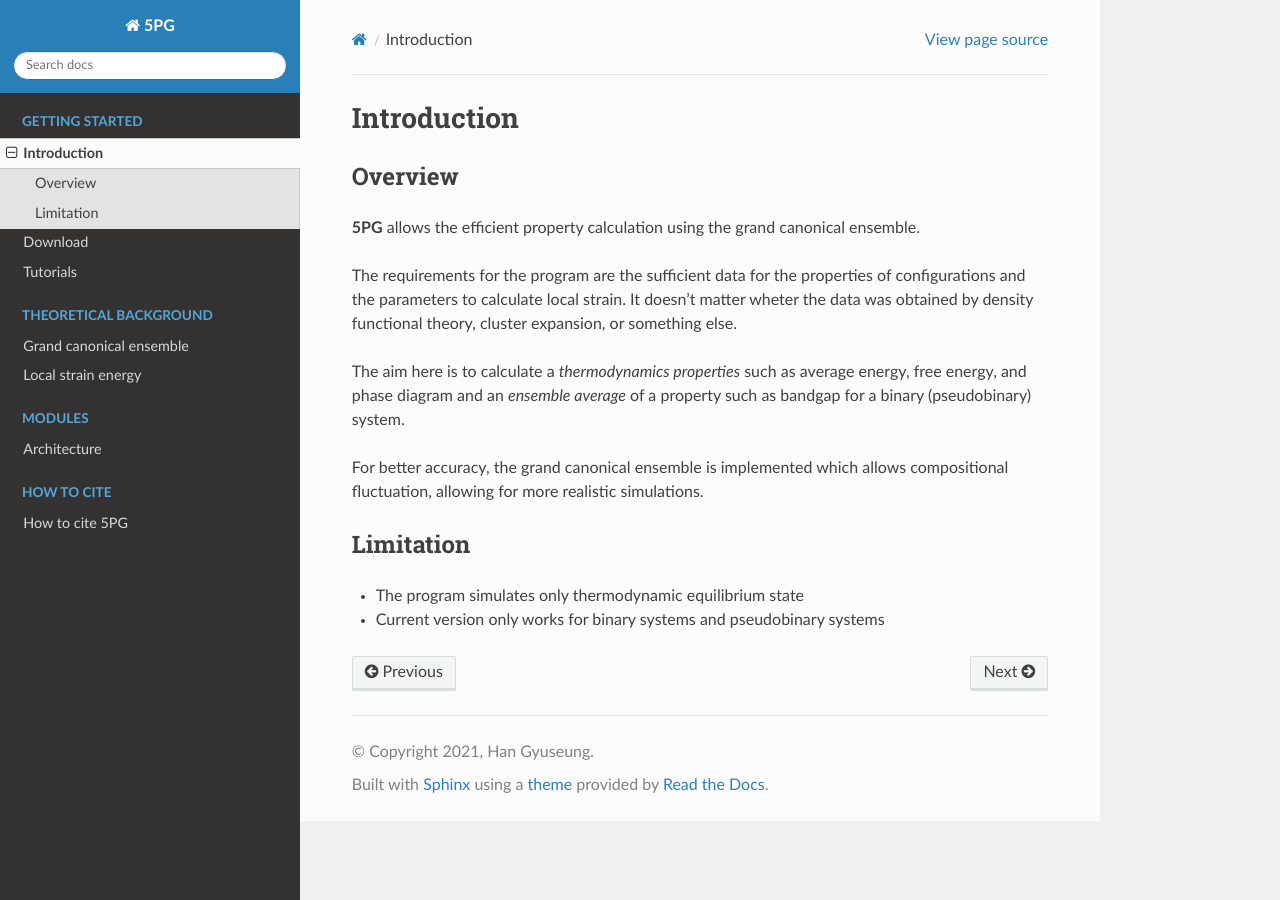
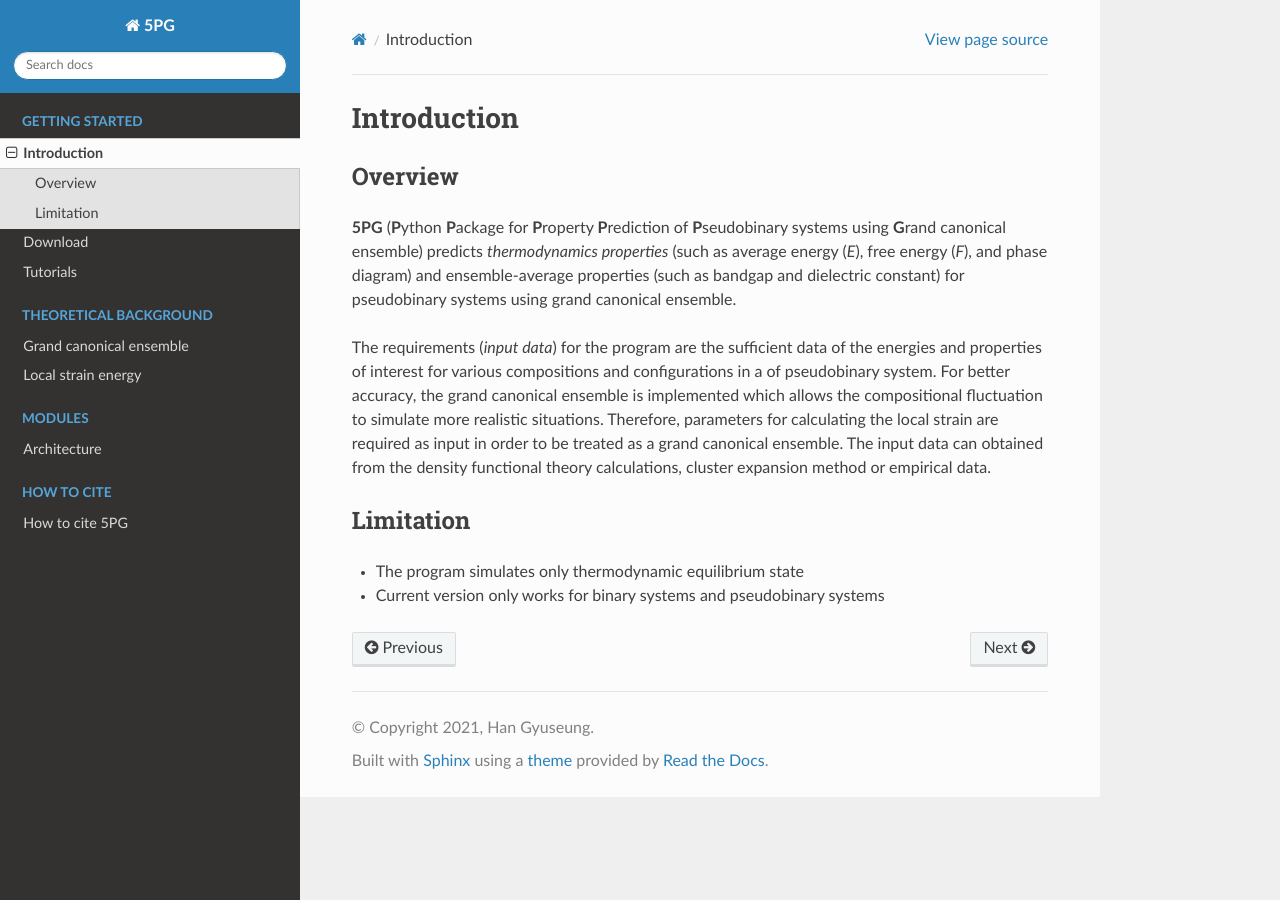
Before and after one commit to Han-Gyuseung/5PG, a Sphinx documentation site: the page built from docs/source/start/introduction.rst, in a window 1280 px wide. Built offline with Sphinx 7.4.7 and the Read the Docs theme 2.0.0, drawn with Linux system fonts in a browser that asks for light colours.

Commit message:
Add files via upload

```diff
--- a/docs/source/conf.py
+++ b/docs/source/conf.py
@@ -18,7 +18,6 @@ sys.path.insert(0, os.path.abspath('../..'))
 sys.path.insert(0, os.path.abspath('../../util'))
 
 import mock
-
 MOCK_MODULES = ['numpy', 'scipy', 'matplotlib', 'matplotlib.pyplot']
 
 # -- Project information -----------------------------------------------------
--- a/docs/source/index.rst
+++ b/docs/source/index.rst
@@ -3,12 +3,10 @@
    You can adapt this file completely to your liking, but it should at least
    contain the root `toctree` directive.
 
-Welcome to 5PG's documentation!
+Welcome to *5PG* (Python Package for Property Prediction of Pseudobinary systems using Grand canonical ensemble)!
 =========================================
 
-**5PG** is **P**\ ython **P**\ ackage for **P**\ roperty **P**\ rediction of **P**\ seudobinary systems using **G**\ rand canonical ensemble
-
-This program calculates *thermodynamics properties* such as average energy (*ΔE*), free energy (*ΔF*), and phase diagram and an *average property* such as bandgap.
+**5PG** (**P**\ ython **P**\ ackage for **P**\ roperty **P**\ rediction of **P**\ seudobinary systems using **G**\ rand canonical ensemble) predicts *thermodynamics properties* (such as average energy (*E*), free energy (*F*), and phase diagram) and ensemble-average properties (such as bandgap and dielectric constant) for pseudobinary systems using grand canonical ensemble.
 
 
 --------------
--- a/docs/source/start/introduction.rst
+++ b/docs/source/start/introduction.rst
@@ -5,14 +5,10 @@ Introduction
 Overview
 ---------
 
-**5PG** allows the efficient property calculation using the grand canonical ensemble.
+**5PG** (**P**\ ython **P**\ ackage for **P**\ roperty **P**\ rediction of **P**\ seudobinary systems using **G**\ rand canonical ensemble) predicts *thermodynamics properties* (such as average energy (*E*), free energy (*F*), and phase diagram) and ensemble-average properties (such as bandgap and dielectric constant) for pseudobinary systems using grand canonical ensemble.
 
-The requirements for the program are the sufficient data for the properties of configurations and the parameters to calculate local strain.
-It doesn't matter wheter the data was obtained by density functional theory, cluster expansion, or something else.
+The requirements (*input data*) for the program are the sufficient data of the energies and properties of interest for various compositions and configurations in a of pseudobinary system. For better accuracy, the grand canonical ensemble is implemented which allows the compositional fluctuation to simulate more realistic situations. Therefore, parameters for calculating the local strain are required as input in order to be treated as a grand canonical ensemble. The input data can obtained from the density functional theory calculations, cluster expansion method or empirical data.
 
-The aim here is to calculate a *thermodynamics properties* such as average energy, free energy, and phase diagram and an *ensemble average* of a property such as bandgap for a binary (pseudobinary) system.
-
-For better accuracy, the grand canonical ensemble is implemented which allows compositional fluctuation, allowing for more realistic simulations.
 
 
 Limitation
--- a/docs/source/start/tutorial/phase_diagram.rst
+++ b/docs/source/start/tutorial/phase_diagram.rst
@@ -2,7 +2,7 @@ Phase diagram
 =============
 
 
-5PG can calculate the phase diagram of a system.
+5PG can calculate the phase diagram of a pseudobinary system.
 
 The basic command for calculate phase diagram ::
 
--- a/docs/source/start/tutorial/preparation.rst
+++ b/docs/source/start/tutorial/preparation.rst
@@ -5,7 +5,8 @@ Preparation
 Composition and energy
 ----------------------
 
-The grand canonical ensemble requires properties of all possible configurations. However, it is unreasonable because the number of possible configurations increases exponentially as increasing supercell size.
+The grand canonical takes into account the local compositional fluctuation and enables to predict the average value of the “property of interest” (PoI) for any composition and temperature. However, it requires the energy and PoI for all possible composition and configurations, which is impractical.
+
 
 Instead, 5PG requires the properties of many configurations which is randomly generated at each possible composition.
 
```
